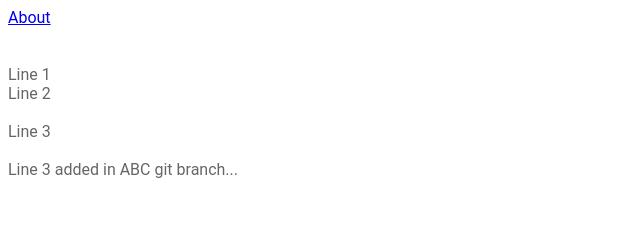
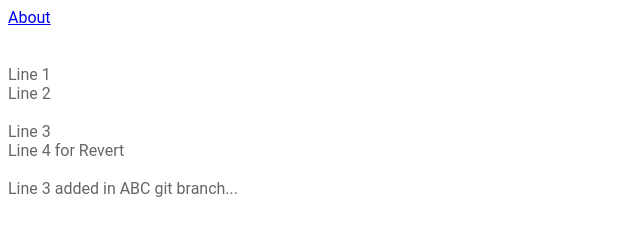
Before and after one commit to softskye/abc, a plain HTML site: page index.html in a window 1280 px wide. Shown: the whole page, without its empty margins (0-640 px from the left). Drawn offline with Linux system fonts and the light colour scheme.

Commit message:
revert for 4th line

```diff
--- a/index.html
+++ b/index.html
@@ -15,6 +15,7 @@
 <div id="text1">Line 2</div>
 <<<<<<< HEAD
 <div id="text1">Line 3</div>
+<div id="text1">Line 4 for Revert</div>
 
 =======
 <div id="text1">Line 3 added in ABC git branch...</div>
```
